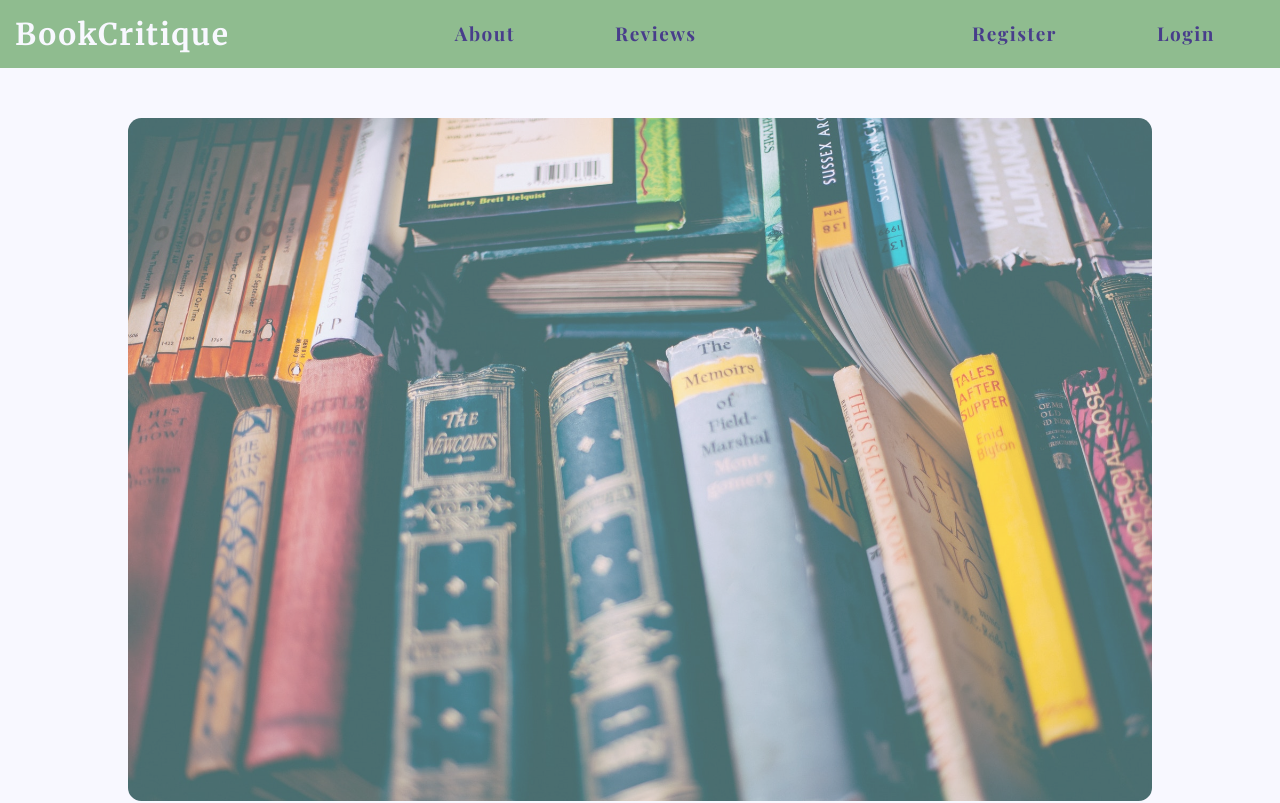
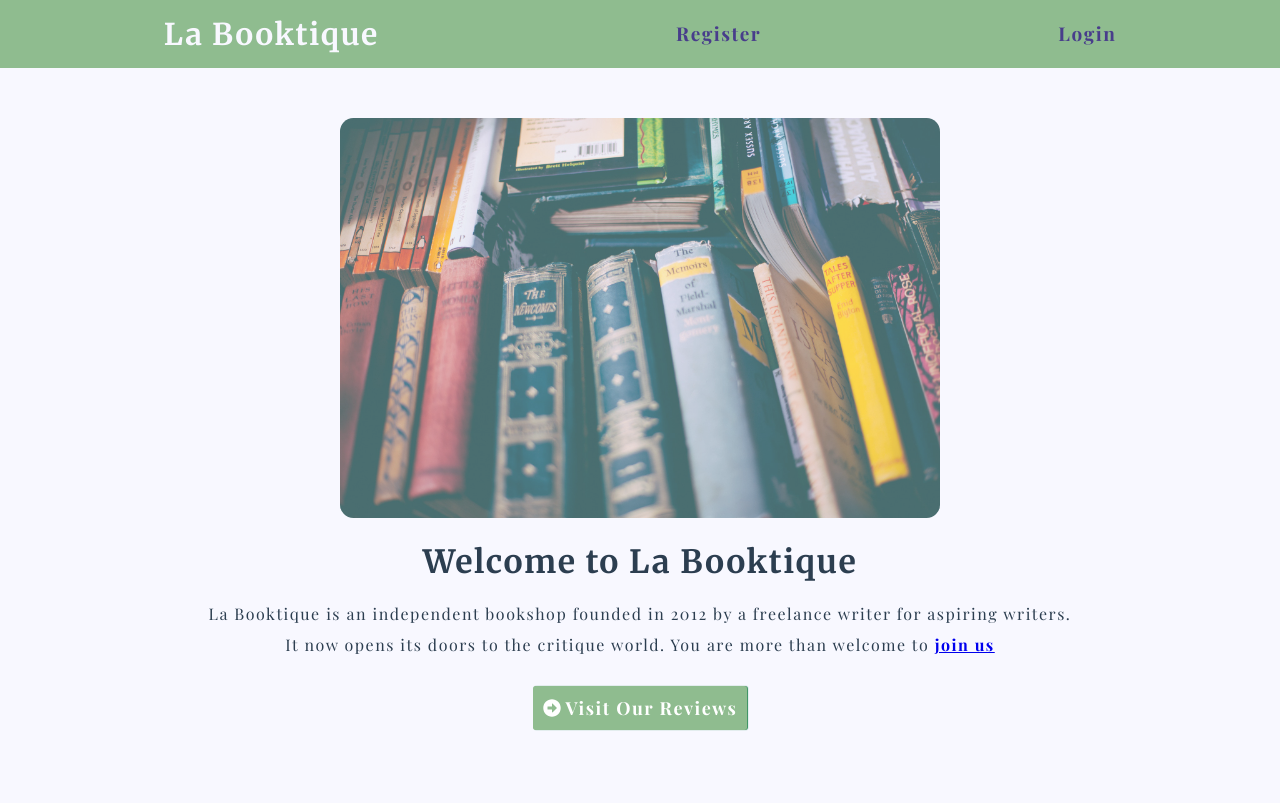
Before and after one commit to jsberlanga/bookscritique-VUEX, a Vue app: page / in a window 1280 px wide. Shown: the top 803 px of the page. Built offline with nearby package versions, Linux system fonts and the light colour scheme; no server answers.

Commit message:
vuex refactor commit

```diff
--- a/src/App.vue
+++ b/src/App.vue
@@ -18,6 +18,8 @@ import Header from './components/Shared/Header'
 export default {
   components: {
     appHeader: Header
+  },
+  computed: {
   }
 }
 </script>
@@ -38,7 +40,13 @@ body {
   text-align: center;
   color: #2c3e50;
   font-family: 'Playfair Display', serif;
+  display: flex;
+  flex-direction: column
+}
 
+#showcase {
+  max-width: 80vw;
+  margin: 0 auto;
 }
 
 #showcase > * {
--- a/src/components/Shared/Header.vue
+++ b/src/components/Shared/Header.vue
@@ -5,28 +5,16 @@
 
       <ul>
         <h1 class="main">
-          <router-link to="/">BookCritique</router-link>
+          <router-link to="/">{{appTitle}}</router-link>
         </h1>
 
-        <div class="elements-left">
-          <li>
-            <router-link to="/about">About</router-link>
-          </li>
+        <li v-for="(item,index) in menuItems" :key="index">
+          <router-link :to="item.path">{{item.title}}</router-link>
+        </li>
 
-          <li>
-            <router-link to="/reviews">Reviews</router-link>
-          </li>
-        </div>
-
-        <div class="elements-right">
-          <li>
-            <router-link to="/register">Register</router-link>
-          </li>
-
-          <li>
-            <router-link to="/login">Login</router-link>
-          </li>
-        </div>
+          <li
+            @click="userSignOut"
+            v-if="isAuthenticated"><a>Logout</a></li>
 
       </ul>
 
@@ -37,10 +25,32 @@
 
 <script>
 export default {
-  data() {
-    return {};
+  computed: {
+    appTitle () {
+      return this.$store.state.appTitle
+    },
+    isAuthenticated () {
+      return this.$store.getters.isAuthenticated
+    },
+    menuItems () {
+      if (this.isAuthenticated) {
+        return [
+          {title: 'Reviews', path: '/reviews'},
+        ]
+      } else {
+        return [
+          // {title: 'About', path: '/about'},
+          {title: 'Register', path: '/register'},
+          {title: 'Login', path: '/login'},
+        ]
+      }
+    }
   },
-  methods: {}
+  methods: {
+    userSignOut () {
+      this.$store.dispatch('userSignOut')
+    }
+  }
 };
 </script>
 
@@ -59,8 +69,14 @@ export default {
 
 .navbar ul {
   display: flex;
-  justify-content: space-between;
-  /* flex-wrap: wrap */
+  justify-content: space-around;
+}
+
+@media (max-width: 1060px) {
+.navbar ul {
+  flex-direction: column;
+  align-items: center;
+  }
 }
 
 .navbar li {
@@ -74,6 +90,7 @@ export default {
   text-decoration: none;
   color: darkslateblue;
   font-weight: bold;
+  cursor: pointer;
 }
 
 .navbar a.router-link-exact-active {
@@ -81,13 +98,13 @@ export default {
 }
 
 .navbar .elements-left,
-.elements-right {
+.navbar .elements-right {
   display: flex;
   justify-content: space-between;
 }
 
 .navbar .elements-left li,
 .navbar .elements-right li {
-  padding: 0px 50px;
+  padding: 0px 70px;
 }
 </style>
--- a/src/components/User/Login.vue
+++ b/src/components/User/Login.vue
@@ -17,7 +17,7 @@
 
     <button
       id="btn"
-      @click="login"
+      @click="userLogin"
       >Login</button>
 
   <p>You don't have an account yet? In that case please go back to <router-link to="/register">Register</router-link></p>
@@ -37,19 +37,11 @@ export default {
     };
   },
   methods: {
-    login() {
-      firebase
-        .auth()
-        .signInWithEmailAndPassword(this.email, this.password)
-        .then(
-          user => {
-            console.log(user)
-            this.$router.replace("/reviews");
-          },
-          err => {
-            console.log("Oops. " + err.message);
-          }
-        );
+    userLogin() {
+      return this.$store.dispatch('userLogin', {
+        email: this.email,
+        password: this.password
+      })
       }
     }
   };
--- a/src/components/User/Register.vue
+++ b/src/components/User/Register.vue
@@ -22,6 +22,7 @@
       name="confirmPassword"
       required
       placeholder="Confirm Password"
+      :rules="[comparePasswords]"
       v-model="confirmPassword"/>
 
 
@@ -46,24 +47,21 @@ export default {
       confirmPassword: ''
     }
   },
-  // computed: {
-  //   comparePasswords () {
-  //     this.password !== this.confirmPassword ? 'Passwords do not match' : ''
-  //   }
-  // },
+  computed: {
+    comparePasswords () {
+      return this.password === this.confirmPassword
+    }
+  },
   methods: {
     register () {
-      if (this.password !== this.confirmPassword) {
+      if (this.comparePasswords !== true) {
         alert('Passwords do not match')
         return
       }
-      firebase.auth().createUserWithEmailAndPassword(this.email, this.password)
-        .then(function (user) {
-          console.log(user)
-        })
-        .catch(err => console.log(err))
-
-      this.$router.replace('login')
+      this.$store.dispatch('userRegistration', {
+        email: this.email,
+        password: this.password
+      })
     }
   }
 }
--- a/src/main.js
+++ b/src/main.js
@@ -1,12 +1,11 @@
 import Vue from 'vue'
 import App from './App.vue'
 import router from './router'
-import store from './store'
+import { store } from './store'
 import firebase from 'firebase'
 
 Vue.config.productionTip = false
 
-let app;
 let config = {
     apiKey: "AIzaSyAOyOzAzXpV__dAgUWgxNzNOXCs-jw2eqU",
     authDomain: "vue-books-blog.firebaseapp.com",
@@ -17,12 +16,19 @@ let config = {
   };
 
 firebase.initializeApp(config);
-firebase.auth().onAuthStateChanged(function(user) {
-  if (!app) {
-    app = new Vue({
-      router,
-      store,
-      render: h => h(App)
-    }).$mount('#app')
-  }
+
+const unsubscribe = firebase.auth()
+.onAuthStateChanged((firebaseUser) => {
+  new Vue({
+    el: '#app',
+    router,
+    store,
+    render: h => h(App),
+    created () {
+      if (firebaseUser) {
+        store.dispatch('autoSignIn', firebaseUser)
+      }
+    }
+  })
+  unsubscribe()
 })
--- a/src/router.js
+++ b/src/router.js
@@ -3,17 +3,21 @@ import Router from "vue-router";
 import Home from "./views/Home.vue";
 import About from "./views/About.vue";
 import Reviews from "./views/Reviews.vue";
+import NotFound from './views/NotFound.vue'
+
 import Login from "./components/User/Login.vue";
 import Register from "./components/User/Register.vue";
+
 import firebase from "firebase";
 
 Vue.use(Router);
 
-let router = new Router({
+const router = new Router({
   routes: [
     {
       path: "*",
-      redirect: "/login"
+      name: 'notfound',
+      component: NotFound
     },
     {
       path: "/",
@@ -48,12 +52,13 @@ let router = new Router({
 });
 
 router.beforeEach((to, from, next) => {
-  let currentUser = firebase.auth().currentUser;
-  let requiresAuth = to.matched.some(record => record.meta.requiresAuth);
+  const requiresAuth = to.matched.some(record => record.meta.requiresAuth)
+  const isAuthenticated = firebase.auth().currentUser
+  if (requiresAuth && !isAuthenticated) {
+    next('/login')
+  } else {
+    next()
+  }
+})
 
-  if (requiresAuth && !currentUser) next("login");
-  // else if (!requiresAuth && currentUser) next("reviews");
-  else next();
-});
-
-export default router;
+export default router
--- a/src/store.js
+++ b/src/store.js
@@ -1,16 +1,57 @@
 import Vue from 'vue'
 import Vuex from 'vuex'
+import firebase from 'firebase'
+import router from '@/router'
 
 Vue.use(Vuex)
 
-export default new Vuex.Store({
+export const store = new Vuex.Store({
   state: {
-
+    appTitle: 'La Booktique',
+    user: null,
+    error: null
+  },
+  getters: {
+    isAuthenticated: state => state.user !== null && state.user !== undefined
   },
   mutations: {
-
+    setUser (state, payload) {
+      state.user = payload
+    },
+    setError (state, payload) {
+      state.error = payload
+    }
   },
   actions: {
-
+    userRegistration ({commit}, payload) {
+      firebase.auth().createUserWithEmailAndPassword(payload.email, payload.password)
+      .then(firebaseUser => {
+        // commit('setUser', {email: firebaseUser.email})
+        router.push('/login')
+        commit('setError', null)
+      })
+      .catch(error => {
+        commit('setError', error.message)
+      })
+    },
+    userLogin ({commit}, payload) {
+      firebase.auth().signInWithEmailAndPassword(payload.email, payload.password)
+      .then(firebaseUser => {
+        commit('setUser', {email: firebaseUser.email})
+        commit('setError', null)
+        router.push('/reviews')
+      })
+      .catch(error => {
+        commit('setError', alert(error.message))
+      })
+    },
+    autoSignIn ({commit}, payload) {
+      commit('setUser', {email: payload.email})
+    },
+    userSignOut ({commit}) {
+      firebase.auth().signOut()
+      commit('setUser', null)
+      router.push('/')
+    }
   }
-})
+});
--- a/src/views/Home.vue
+++ b/src/views/Home.vue
@@ -1,13 +1,20 @@
 <template>
   <div class="home">
     <img class="home-img" src="../../public/img/book-2.jpeg" alt="" srcset="">
-    <appWelcome msg="Welcome to the Book Critique"/>
-    <br>
-    <p>Lorem ipsum dolor sit amet consectetur adipisicing elit. Enim quasi fugiat reiciendis itaque quaerat illum vero quis error tempore repudiandae. Dolor nihil ipsam consequatur quo cupiditate nesciunt perferendis dolorem perspiciatis quibusdam, expedita natus libero soluta ea commodi.</p>
-    <br>
-    <router-link to="/reviews">
-    <button class="btn"><i class="fas fa-arrow-alt-circle-right"></i> Visit Our Reviews</button>
-    </router-link>
+
+    <div class="container">
+      <appWelcome msg="Welcome to La Booktique"/>
+      <br>
+      <p>La Booktique is an independent bookshop founded in 2012 by a freelance writer for aspiring writers.</p>
+      <p>It now opens its doors to the critique world. You are more than welcome to
+      <strong><router-link to="/login">
+      join us
+      </router-link></strong></p>
+      <br>
+      <router-link to="/reviews">
+        <button class="btn"><i class="fas fa-arrow-alt-circle-right"></i> Visit Our Reviews</button>
+      </router-link>
+    </div>
 
   </div>
 </template>
@@ -30,13 +37,13 @@ export default {
 
 <style scoped>
 .home {
-  /* background-color: rgb(200, 255, 224); */
-  /* box-shadow: 2px 2px 2px rgb(177, 216, 194);   */
+  max-width: 100vw;
+  margin: 0 auto;
 }
 
 .home-img {
   background-size: cover;
-  width: 80vw;
+  height: 50vh;
   opacity: 0.7;
   border-radius: 10pt;
   margin-bottom: 20px;
@@ -62,4 +69,13 @@ export default {
   box-shadow: 1px 0px 1px seagreen;
   border-radius: 2pt
 }
+
+.container {
+  max-width: 70vw;
+  margin: 0 auto;
+}
+p {
+  margin-bottom: 10px;
+}
+
 </style>
--- /dev/null
+++ b/src/views/NotFound.vue
@@ -0,0 +1,5 @@
+<template>
+  <div id="notfound">
+    <h1>Page - Not Found</h1>
+  </div>
+</template>
--- a/src/views/Reviews.vue
+++ b/src/views/Reviews.vue
@@ -1,7 +1,6 @@
 <template>
   <div id="reviews">
-    <h1>Reviews Page</h1>
-    <button @click="logout">Logout from firebase</button>
+    <h1>Here Goes the Reviews Page</h1>
   </div>
 </template>
 
@@ -10,12 +9,7 @@ import firebase from 'firebase'
 
 export default {
   methods: {
-    logout () {
-      firebase.auth().signOut()
-        .then(() => {
-          this.$router.replace('login')
-        })
-    }
+
   }
 }
 </script>
```
